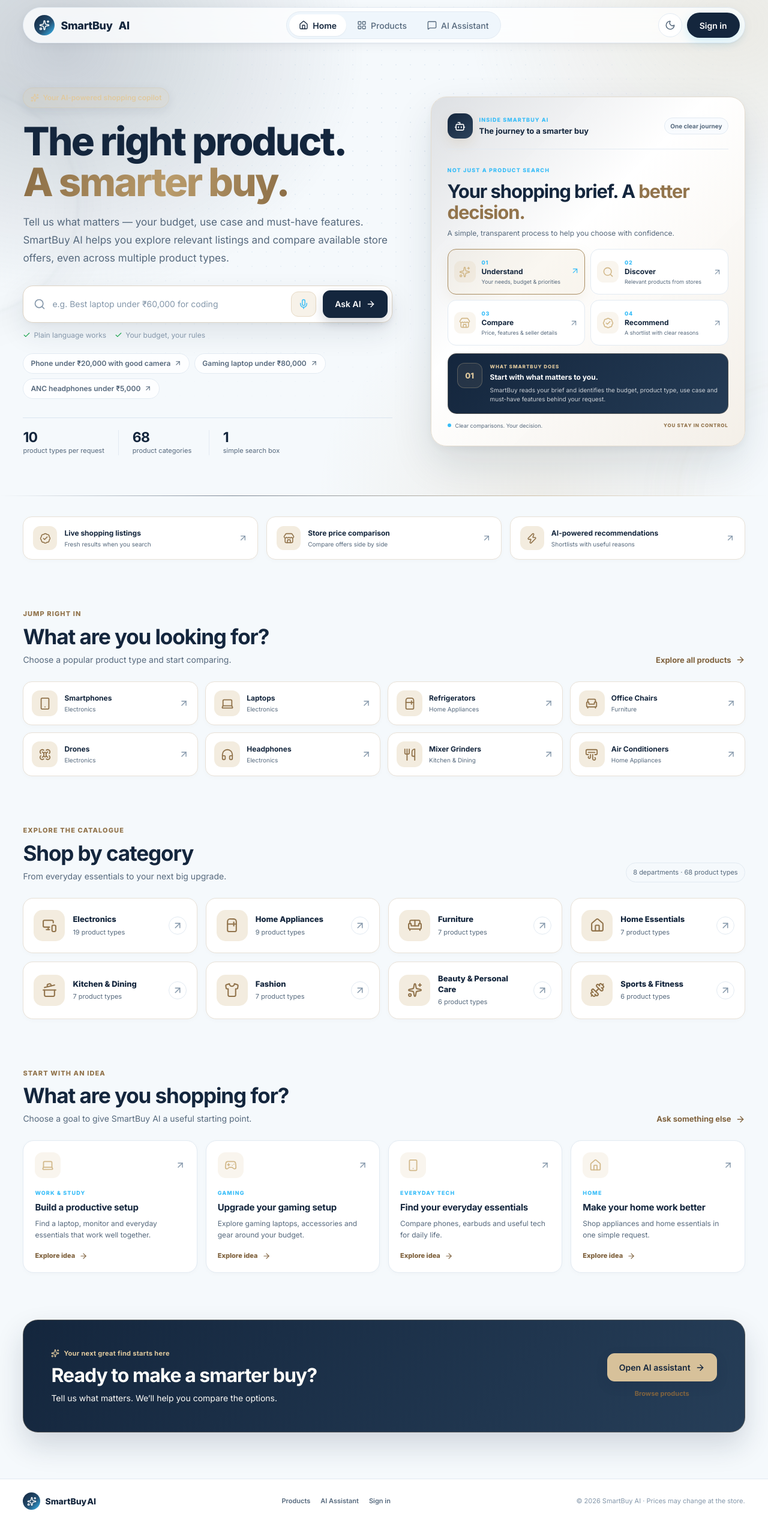
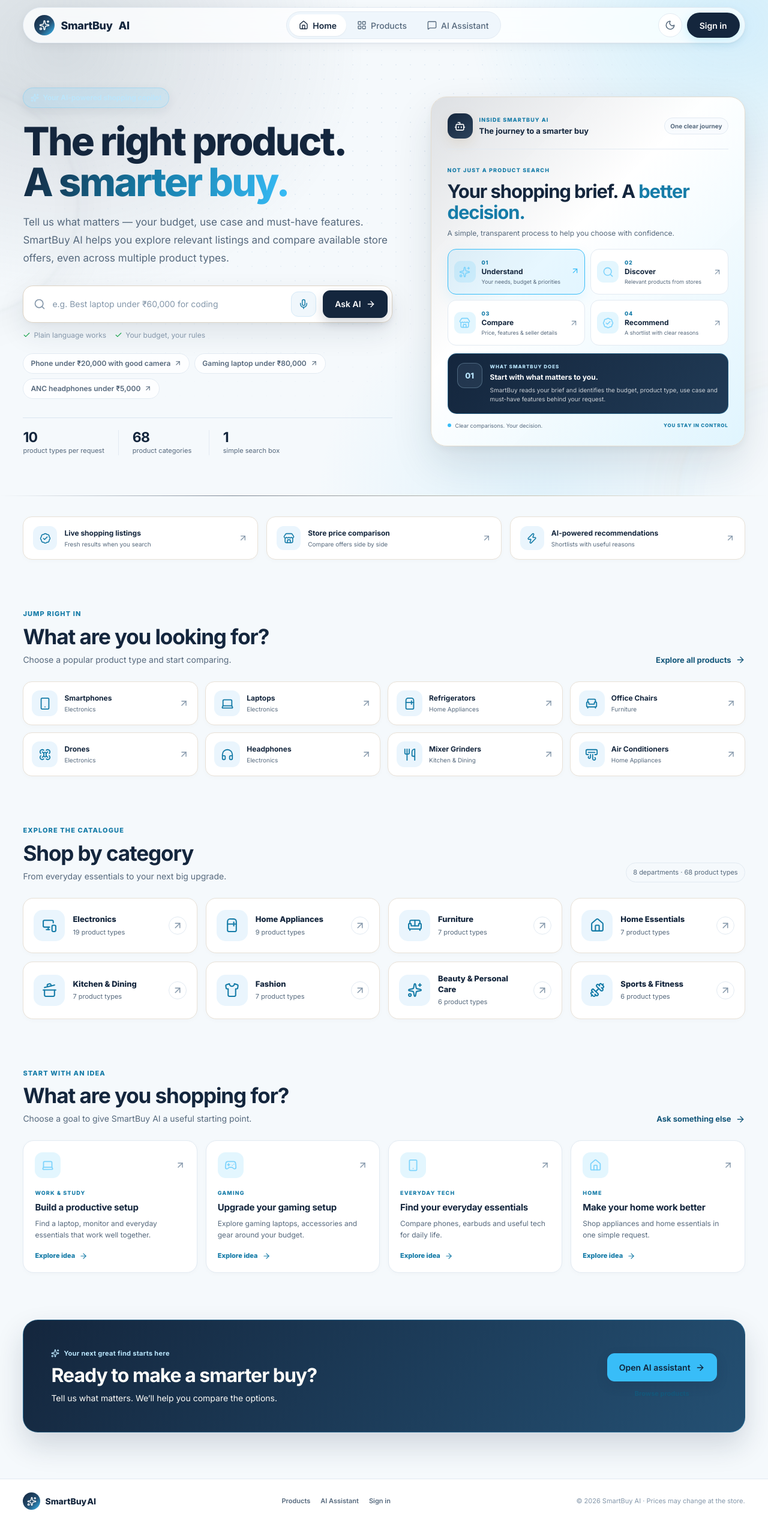
Before and after one commit to thearunendra/smartbuyai, a React (Vite) app in the folder frontend/: page / in a window 1280 px wide. Shown: the whole page at 60% size. Built offline with nearby package versions, Linux system fonts and the light colour scheme.

Commit message:
Finish homepage in Midnight Navy Ice Blue and White

```diff
--- a/frontend/src/pages/Home.css
+++ b/frontend/src/pages/Home.css
@@ -28,7 +28,7 @@
   background:
     radial-gradient(55% 70% at 8% 10%, rgba(20, 38, 61, 0.2), transparent 72%),
     radial-gradient(50% 60% at 95% 5%, rgba(183, 154, 108, 0.16), transparent 68%),
-    radial-gradient(40% 55% at 70% 100%, rgba(183, 154, 108, 0.12), transparent 72%);
+    radial-gradient(40% 55% at 70% 100%, rgba(56, 189, 248, 0.12), transparent 72%);
 }
 
 .hero-dots {
@@ -61,7 +61,7 @@
   right: -230px;
   bottom: -190px;
   border: 1px solid rgba(183, 154, 108, 0.5);
-  box-shadow: 0 0 100px rgba(183, 154, 108, 0.2), inset 0 0 80px rgba(183, 154, 108, 0.12);
+  box-shadow: 0 0 100px rgba(183, 154, 108, 0.2), inset 0 0 80px rgba(56, 189, 248, 0.12);
 }
 
 .hero-beam {
@@ -424,9 +424,9 @@
   border-radius: 9px;
 }
 
-.preview-result-icon.violet { background: #e5f4f1; color: #92744c; }
-.preview-result-icon.blue { background: #eaf1f7; color: #14263d; }
-.preview-result-icon.cyan { background: #e3f5f1; color: #92744c; }
+.preview-result-icon.violet { background: #e5f4f1; color: #167CA8; }
+.preview-result-icon.blue { background: #eaf1f7; color: #14263D; }
+.preview-result-icon.cyan { background: #e3f5f1; color: #167CA8; }
 .preview-result-icon.green { background: #e7f9ef; color: #16a34a; }
 
 .preview-result strong {
@@ -908,7 +908,7 @@
   border-radius: 25px;
   background:
     radial-gradient(circle at 85% 15%, rgba(255, 255, 255, 0.2), transparent 28%),
-    linear-gradient(125deg, #14263d 0%, #92744c 58%, #92744c 115%);
+    linear-gradient(125deg, #14263D 0%, #167CA8 58%, #167CA8 115%);
   color: #fff;
   box-shadow: 0 20px 45px rgba(20, 38, 61, 0.2);
 }
@@ -948,7 +948,7 @@
   min-height: 47px;
   padding-inline: 19px;
   background: #fff;
-  color: #14263d;
+  color: #14263D;
   box-shadow: 0 7px 19px rgba(20, 38, 61, 0.14);
 }
 
@@ -1455,7 +1455,7 @@
 .decision-step.is-active {
   border-color: var(--accent);
   background: color-mix(in srgb, var(--primary-soft) 76%, var(--surface));
-  box-shadow: 0 7px 20px rgba(183, 154, 108, 0.09);
+  box-shadow: 0 7px 20px rgba(56, 189, 248, 0.09);
 }
 
 .decision-step-icon {
@@ -1525,7 +1525,7 @@
   padding: 15px;
   border: 1px solid rgba(255, 255, 255, 0.1);
   border-radius: 15px;
-  background: #14263d;
+  background: #14263D;
   color: #fff;
   animation: decision-detail-in 0.22s ease both;
 }
@@ -1544,7 +1544,7 @@
   border: 1px solid rgba(255, 255, 255, 0.2);
   border-radius: 12px;
   background: rgba(255, 255, 255, 0.08);
-  color: #d7c19a;
+  color: #38BDF8;
   font-size: 13px;
   font-weight: 800;
 }
@@ -1555,7 +1555,7 @@
 }
 
 .decision-detail-kicker {
-  color: #d7c19a;
+  color: #38BDF8;
   font-size: 8px;
   font-weight: 800;
   letter-spacing: 1px;
@@ -1651,13 +1651,13 @@
 }
 
 .hero-content .gradient-text {
-  background-image: linear-gradient(105deg, #8b6d45 0%, #b99b6b 55%, #8b6d45 100%);
+  background-image: linear-gradient(105deg, #176B91 0%, #38BDF8 55%, #176B91 100%);
 }
 
 .hero-badge {
-  color: #735a38;
-  background: #f3ecdf;
-  border: 1px solid #e7dac5;
+  color: #14577A;
+  background: #EAF5FD;
+  border: 1px solid #D5EAF8;
 }
 
 .hero-search {
@@ -1685,14 +1685,14 @@
 .hero-voice-btn {
   color: var(--accent);
   background: #f7f2e9;
-  border-color: #e7dac5;
+  border-color: #D5EAF8;
 }
 
 .hero-voice-btn:hover,
 .hero-voice-btn.is-listening {
-  color: #735a38;
-  border-color: #c9b38e;
-  background: #f1e8d8;
+  color: #14577A;
+  border-color: #7CCEF2;
+  background: #E4F4FC;
 }
 
 .hero-voice-btn.is-listening {
@@ -1700,12 +1700,12 @@
 }
 
 @keyframes hero-voice-pulse {
-  50% { box-shadow: 0 0 0 6px rgba(183, 154, 108, 0.18); }
+  50% { box-shadow: 0 0 0 6px rgba(56, 189, 248, 0.18); }
 }
 
 .hero-chips button:hover {
-  color: #735a38;
-  border-color: #c9b38e;
+  color: #14577A;
+  border-color: #7CCEF2;
   background: #fcfaf6;
 }
 
@@ -1716,12 +1716,12 @@
 }
 
 .decision-hub::before {
-  background: linear-gradient(135deg, rgba(20, 38, 61, 0.20), transparent 42%, rgba(183, 154, 108, 0.22));
+  background: linear-gradient(135deg, rgba(20, 38, 61, 0.20), transparent 42%, rgba(56, 189, 248, 0.22));
   opacity: 0.72;
 }
 
 .decision-hub-mark {
-  background: linear-gradient(145deg, #14263d 0%, #2d435b 100%);
+  background: linear-gradient(145deg, #14263D 0%, #2d435b 100%);
 }
 
 .decision-hub-brand div > span,
@@ -1733,42 +1733,42 @@
 }
 
 .decision-hub-intro h2 em {
-  color: #92744c;
+  color: #167CA8;
 }
 
 .decision-step.is-active {
-  border-color: #b99b6b;
-  background: #f8f3e9;
-  box-shadow: 0 8px 22px rgba(183, 154, 108, 0.12);
+  border-color: #38BDF8;
+  background: #EFF8FE;
+  box-shadow: 0 8px 22px rgba(56, 189, 248, 0.12);
 }
 
 .decision-step-icon {
-  background: #f3ecdf;
-  color: #92744c;
+  background: #EAF5FD;
+  color: #167CA8;
 }
 
 .decision-step.is-active .decision-step-icon {
-  background: #e9dcc4;
-  color: #735a38;
+  background: #DCEFFC;
+  color: #14577A;
 }
 
 .decision-detail {
-  background: linear-gradient(130deg, #14263d 0%, #243b55 100%);
+  background: linear-gradient(130deg, #14263D 0%, #203A55 100%);
   border-color: rgba(183, 154, 108, 0.34);
 }
 
 .decision-detail-number {
-  color: #e0c99e;
+  color: #BAE6FD;
   border-color: rgba(224, 201, 158, 0.28);
   background: rgba(224, 201, 158, 0.08);
 }
 
 .decision-detail-kicker {
-  color: #e0c99e;
+  color: #BAE6FD;
 }
 
 .decision-hub-footer > span:last-child {
-  color: #92744c;
+  color: #167CA8;
 }
 
 .trust-item,
@@ -1783,7 +1783,7 @@
 .popular-card:hover,
 .category-card:hover,
 .intent-card:hover {
-  border-color: #c9b38e;
+  border-color: #7CCEF2;
   box-shadow: 0 13px 30px rgba(20, 38, 61, 0.08);
 }
 
@@ -1792,28 +1792,28 @@
 .category-icon,
 .feature-icon,
 .intent-icon {
-  background: #f3ecdf;
-  color: #92744c;
+  background: #EAF5FD;
+  color: #167CA8;
 }
 
 .section-heading > div > span,
 .section-heading > span:first-child {
-  color: #92744c;
+  color: #167CA8;
 }
 
 .text-link,
 .cta-secondary {
-  color: #80633f;
+  color: #176B91;
 }
 
 .cta-card {
-  background: linear-gradient(130deg, #14263d 0%, #263e58 100%);
+  background: linear-gradient(130deg, #14263D 0%, #245073 100%);
   border: 1px solid rgba(183, 154, 108, 0.34);
   box-shadow: 0 22px 48px rgba(20, 38, 61, 0.16);
 }
 
 .cta-copy > span {
-  color: #e0c99e;
+  color: #BAE6FD;
 }
 
 .cta-card h2,
@@ -1822,15 +1822,15 @@
 }
 
 .cta-btn {
-  background: #d7c19a;
-  border-color: #d7c19a;
-  color: #14263d;
+  background: #38BDF8;
+  border-color: #38BDF8;
+  color: #14263D;
 }
 
 .cta-btn:hover {
-  background: #e4d2b2;
-  border-color: #e4d2b2;
-  color: #14263d;
+  background: #7DD3FC;
+  border-color: #7DD3FC;
+  color: #14263D;
 }
 
 /* Clickable shopping-goal shortcuts */
@@ -1910,7 +1910,7 @@
   gap: 7px;
   margin-top: auto;
   padding-top: 17px;
-  color: #80633f;
+  color: #176B91;
   font-size: 11px;
   font-weight: 750;
 }
@@ -1938,7 +1938,7 @@
 
 :root[data-theme="dark"] .hero-badge,
 :root:not([data-theme="light"]) .hero-badge {
-  color: #e0c99e;
+  color: #BAE6FD;
   background: rgba(210, 184, 137, 0.12);
   border-color: rgba(210, 184, 137, 0.24);
 }
@@ -1956,3 +1956,181 @@
   background: rgba(210, 184, 137, 0.14);
   color: #d2b889;
 }
+
+
+/* Final palette lock: Midnight Navy + Ice Blue + White */
+.hero-mesh {
+  background:
+    radial-gradient(55% 70% at 8% 10%, rgba(20, 38, 61, 0.14), transparent 72%),
+    radial-gradient(50% 60% at 95% 5%, rgba(56, 189, 248, 0.19), transparent 68%),
+    radial-gradient(40% 55% at 70% 100%, rgba(125, 211, 252, 0.16), transparent 72%);
+}
+
+.hero-content .gradient-text {
+  background-image: linear-gradient(105deg, #14263D 0%, #167CA8 48%, #38BDF8 100%);
+}
+
+.hero-badge {
+  color: #14577A;
+  background: #EAF5FD;
+  border-color: #D5EAF8;
+}
+
+.hero-search .btn {
+  background: #14263D;
+  border-color: #14263D;
+  color: #FFFFFF;
+}
+
+.hero-search .btn:hover:not(:disabled) {
+  background: #245073;
+  border-color: #245073;
+}
+
+.hero-voice-btn {
+  color: #167CA8;
+  background: #F0F7FC;
+  border-color: #D5EAF8;
+}
+
+.hero-voice-btn:hover,
+.hero-voice-btn.is-listening {
+  color: #14577A;
+  border-color: #7CCEF2;
+  background: #EAF5FD;
+}
+
+.hero-search .btn:focus-visible,
+.hero-voice-btn:focus-visible {
+  outline-color: #38BDF8;
+}
+
+.decision-hub::before {
+  background: linear-gradient(135deg, rgba(20, 38, 61, 0.20), transparent 42%, rgba(56, 189, 248, 0.22));
+}
+
+.decision-hub-brand div > span,
+.decision-hub-intro > span,
+.decision-step-copy small,
+.decision-detail-kicker,
+.decision-hub-footer > span:last-child {
+  color: #167CA8;
+}
+
+.decision-hub-intro h2 em {
+  color: #167CA8;
+}
+
+.decision-step.is-active {
+  border-color: #38BDF8;
+  background: #EFF8FE;
+  box-shadow: 0 8px 22px rgba(56, 189, 248, 0.12);
+}
+
+.decision-step-icon {
+  background: #EAF5FD;
+  color: #167CA8;
+}
+
+.decision-step.is-active .decision-step-icon {
+  background: #DCEFFC;
+  color: #14577A;
+}
+
+.decision-detail {
+  background: linear-gradient(130deg, #14263D 0%, #203A55 100%);
+  border-color: rgba(56, 189, 248, 0.34);
+}
+
+.decision-detail-number {
+  color: #BAE6FD;
+  border-color: rgba(186, 230, 253, 0.28);
+  background: rgba(186, 230, 253, 0.08);
+}
+
+.decision-detail-kicker {
+  color: #BAE6FD;
+}
+
+.decision-hub-footer > span:last-child {
+  color: #167CA8;
+}
+
+.trust-item:hover,
+.popular-card:hover,
+.category-card:hover,
+.intent-card:hover {
+  border-color: #7CCEF2;
+  box-shadow: 0 13px 30px rgba(20, 38, 61, 0.08);
+}
+
+.trust-icon,
+.popular-icon,
+.category-icon,
+.feature-icon,
+.intent-icon {
+  background: #EAF5FD;
+  color: #167CA8;
+}
+
+.section-heading > div > span,
+.section-heading > span:first-child {
+  color: #167CA8;
+}
+
+.text-link,
+.cta-secondary {
+  color: #14577A;
+}
+
+.cta-card {
+  background: linear-gradient(130deg, #14263D 0%, #245073 100%);
+  border-color: rgba(56, 189, 248, 0.3);
+}
+
+.cta-copy > span {
+  color: #BAE6FD;
+}
+
+.cta-btn {
+  background: #38BDF8;
+  border-color: #38BDF8;
+  color: #10243A;
+}
+
+.cta-btn:hover {
+  background: #7DD3FC;
+  border-color: #7DD3FC;
+  color: #10243A;
+}
+
+.intent-icon {
+  background: #EAF5FD;
+  color: #167CA8;
+}
+
+.intent-eyebrow,
+.intent-action {
+  color: #167CA8;
+}
+
+:root[data-theme="dark"] .hero-badge,
+:root:not([data-theme="light"]) .hero-badge {
+  color: #BAE6FD;
+  background: rgba(56, 189, 248, 0.12);
+  border-color: rgba(56, 189, 248, 0.24);
+}
+
+:root[data-theme="dark"] .decision-step.is-active,
+:root:not([data-theme="light"]) .decision-step.is-active {
+  background: rgba(56, 189, 248, 0.12);
+  border-color: #38BDF8;
+}
+
+:root[data-theme="dark"] .intent-icon,
+:root:not([data-theme="light"]) .intent-icon,
+:root[data-theme="dark"] .decision-step-icon,
+:root:not([data-theme="light"]) .decision-step-icon {
+  background: rgba(56, 189, 248, 0.14);
+  color: #7DD3FC;
+}
```
